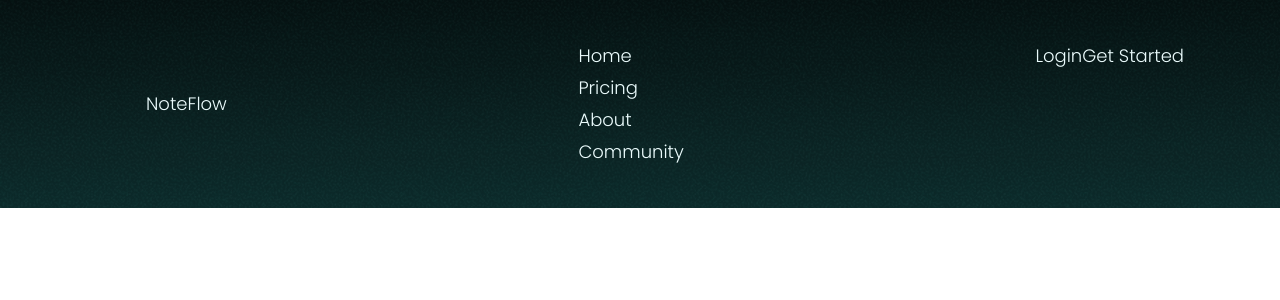
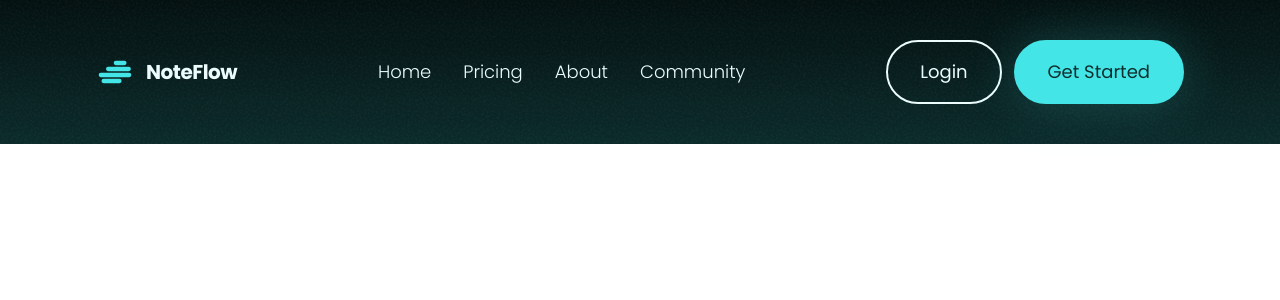
Before and after one commit to Jisap/NoteFlowApp, a React (Vite) app: page / in a window 1280 px wide. Shown: the top 300 px of the page. Built offline with nearby package versions, Linux system fonts and the light colour scheme.

Commit message:
Enhance Navigation component styles and add transition effects

```diff
--- a/src/components/sections/Navigation.jsx
+++ b/src/components/sections/Navigation.jsx
@@ -9,24 +9,31 @@ const Navigation = () => {
           className="h-6"
           width={5}
         />
-        <p>
+        <p className="text-xl font-bold tracking-tight">
           NoteFlow
         </p>
       </a>
 
-      <ul>
+      <ul className="flex items-center gap-x-8">
         {navigationLinks.map((link) => (
           <li key={link.id}>
-            <a href={link.href}>
+            <a href={link.href} className="hover:text-primary-500 transition-properties">
               {link.link}
             </a>
           </li>
         ))}
       </ul>
 
-      <div>
-        <button>Login</button>
-        <button>Get Started</button>
+      <div className="flex items-center gap-x-3">
+        <button className="border-primary-50 transition-properties hover:bg-primary-50 hover:text-primary-1300
+         box-border cursor-pointer rounded-full border-2 py-3.5 px-8 font-normal">
+          Login
+        </button>
+        <button className="bg-primary-500 border-primary-500 text-primary-1300 hover:border-primary-50
+        hover:bg-primary-50 transition-properties cursor-pointer rounded-full border-2 px-8 py-3.5 font-normal primary-glow
+        hover:primary-glow-hover">
+          Get Started
+        </button>
       </div>
     </nav>
   )
--- a/src/components/sections/Page.jsx
+++ b/src/components/sections/Page.jsx
@@ -1,4 +1,4 @@
-import React from 'react'
+
 
 const Page = ({ children }) => {
   return (
--- a/src/index.css
+++ b/src/index.css
@@ -33,3 +33,15 @@
 .bg-gradient-to-bottom {
   @apply bg-[url('../src/assets/Noise.webp'),linear-gradient(to_bottom,var(--color-primary-1500),var(--color-primary-1300))]
 }
+
+.transition-properties {
+  @apply transition-all duration-150;
+}
+
+.primary-glow {
+  @apply drop-shadow-[0px_0px_25px_var(--color-primary-glow)];
+}
+
+.primary-glow-hover {
+  @apply drop-shadow-[0px_0px_25px_var(--color-primary-50-glow)];
+}
```
